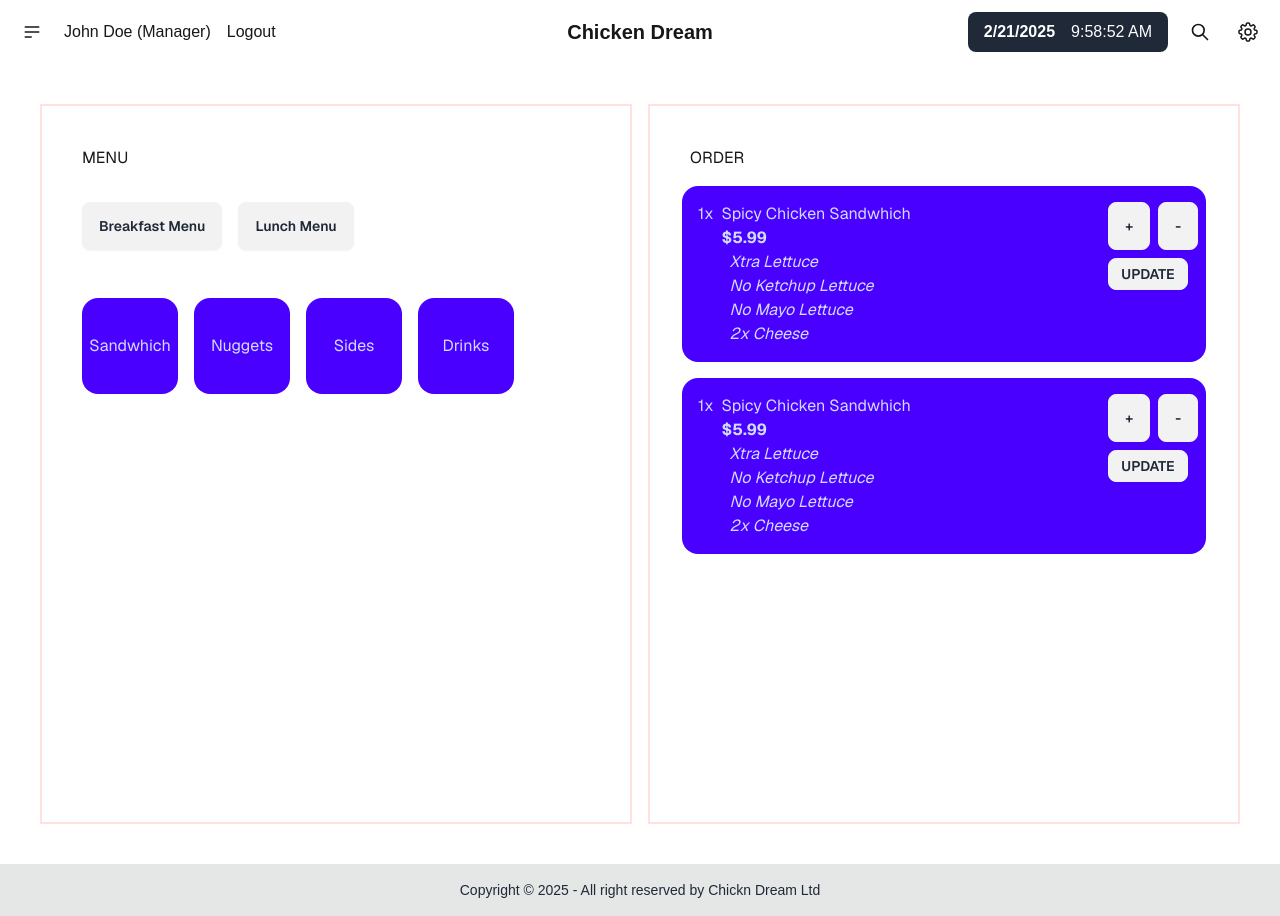
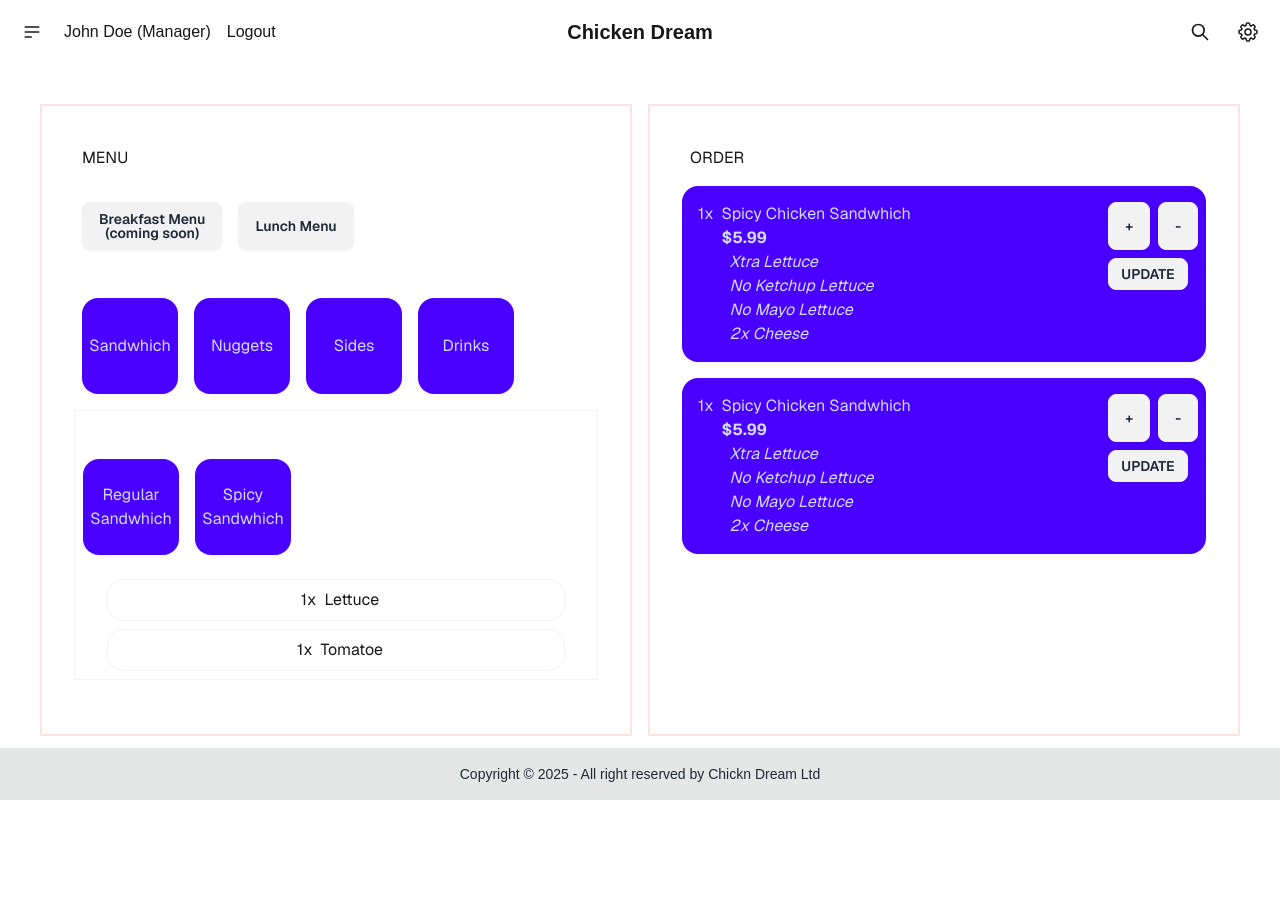
Before and after one commit to digitaldeja0/Chickn-Dream-POS, a Next.js app: page / in a window 1280 px wide. After the commit the page ends 864 px from the top, so only its background shows below. Built offline with nearby package versions, Linux system fonts and the light colour scheme.

Commit message:
Update menu section.

```diff
--- a/app/components/Cards/MainMenuItemCard.js
+++ b/app/components/Cards/MainMenuItemCard.js
@@ -4,10 +4,8 @@ export default function MainMenuItemCard({itemName}) {
   return (
     <>
     <button>
-      <div className="card bg-primary text-primary-content w-24 h-24 flex flex-row justify-center items-center py-2 my-4 mx-2 cursor-pointer">
-
+      <div className="card bg-primary text-primary-content w-24 h-24  flex flex-row justify-center items-center p-2 my-4 mx-2 cursor-pointer">
       <p>{itemName}</p>
-
       </div>
       </button>
     </>
--- /dev/null
+++ b/app/components/Cards/SmallMenuItemCard.js
@@ -0,0 +1,14 @@
+import Image from "next/image";
+
+export default function SmallMenuItemCard({ itemName }) {
+  return (
+    <div className="card border border-gray-100  flex flex-row justify-center items-center  cursor-pointer my-2 w-75">
+      <div className="p-2 flex flex-row">
+        <div className="mx-2"> 1x</div>
+        <div>
+          <p className="">{itemName}</p>
+        </div>
+      </div>
+    </div>
+  );
+}
--- a/app/components/Footer.js
+++ b/app/components/Footer.js
@@ -3,7 +3,7 @@ import Image from "next/image";
 export default function Footer() {
   return (
     <>
-    <footer className="footer footer-center bg-base-300 text-base-content p-4">
+    <footer className="footer footer-center bg-base-300 text-base-content p-4 fixed bottom-0 left-0 right-0 overflow-auto">
   <aside>
     <p>Copyright © {new Date().getFullYear()} - All right reserved by Chickn Dream Ltd</p>
   </aside>
--- a/app/components/Menu.js
+++ b/app/components/Menu.js
@@ -1,5 +1,6 @@
 import Image from "next/image";
 import MainMenuItemCard from "./Cards/MainMenuItemCard";
+import SmallMenuItemCard from "./Cards/smallMenuItemCard";
 
 export default function Menu() {
   return (
@@ -9,15 +10,28 @@ export default function Menu() {
      <p className="m-2 mb-8">MENU</p>
      </div>
      <div className="flex mb-8 ">
-        <button className="btn btn-small mx-2">Breakfast Menu</button>
+        <button className="btn btn-small mx-2">Breakfast Menu<br/> (coming soon)</button>
         <button className="btn btn-small mx-2">Lunch Menu</button>
      </div>
-     <div className="flex">
+     <div className="flex  flex-row sm:justify-center md:justify-start">
      <MainMenuItemCard itemName="Sandwhich" />
      <MainMenuItemCard itemName="Nuggets" />
      <MainMenuItemCard itemName="Sides" />
      <MainMenuItemCard itemName="Drinks" />
      </div>
+
+     <div className="border border-gray-100">
+     <div className="pt-8">
+
+    <MainMenuItemCard itemName="Regular Sandwhich" />
+    <MainMenuItemCard itemName="Spicy Sandwhich" />
+    </div>
+    <div className=" mx-8 my-2">
+    <SmallMenuItemCard itemName="Lettuce" />
+    <SmallMenuItemCard itemName="Tomatoe" />
+    </div>
+     </div>
+
 
 
 
--- a/app/components/Utils/DateTime.js
+++ b/app/components/Utils/DateTime.js
@@ -2,6 +2,14 @@
 import { useState, useEffect } from "react";
 
 export default function DateTime() {
+  const [isClient, setIsClient] = useState(false);
+  if (!isClient) return null;
+  useEffect(() => {
+    setIsClient(true);
+  }, []);
+
+
+
   const [dateTime, setDateTime] = useState(new Date());
 
   useEffect(() => {
--- a/app/page.js
+++ b/app/page.js
@@ -4,12 +4,12 @@ import Order from "./components/Order";
 
 export default function Home() {
   return (
-    <div className="flex flex-col items-center justify-items-center min-h-screen  p-4 pb-8 gap-4 sm:p-4 font-[family-name:var(--font-geist-sans)]">
-      <div className="flex flex-col md:flex-row w-full flex-grow  p-4">
-        <section className="w-full md:w-1/2 border-2 border-red-100  flex-grow flex flex-col items-start justify-start p-8 m-2 ">
+    <div className="flex flex-col items-center justify-items-center p-4 gap-4 sm:p-4 font-[family-name:var(--font-geist-sans)] min-h-screen ">
+      <div className="flex flex-col lg:flex-row w-full flex-grow p-4 max-h-[85vh] overflow-auto  ">
+        <section className="w-full lg:w-1/2 max-[]: border-2 border-red-100  flex-grow flex flex-col items-start justify-start p-8 m-2 ">
           <Menu/>
         </section>
-        <section className="w-full md:w-1/2 border-2 border-red-100  flex-grow flex flec-col items-start justify-start p-8  m-2">
+        <section className="w-full lg:w-1/2 border-2 border-red-100  flex-grow flex flec-col items-start justify-start p-8  m-2">
           <Order/>
         </section>
       </div>
```
Also changed, not shown: app/components/Cards/OrderItemCard.js (+4 -3 lines).
